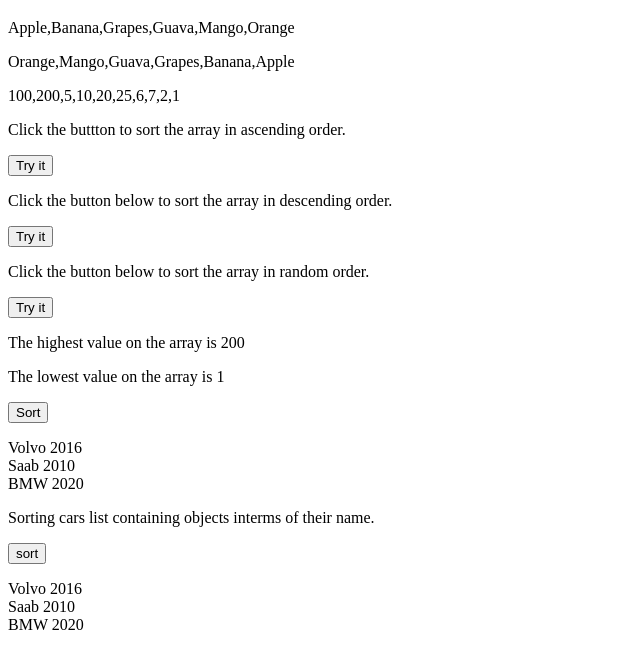
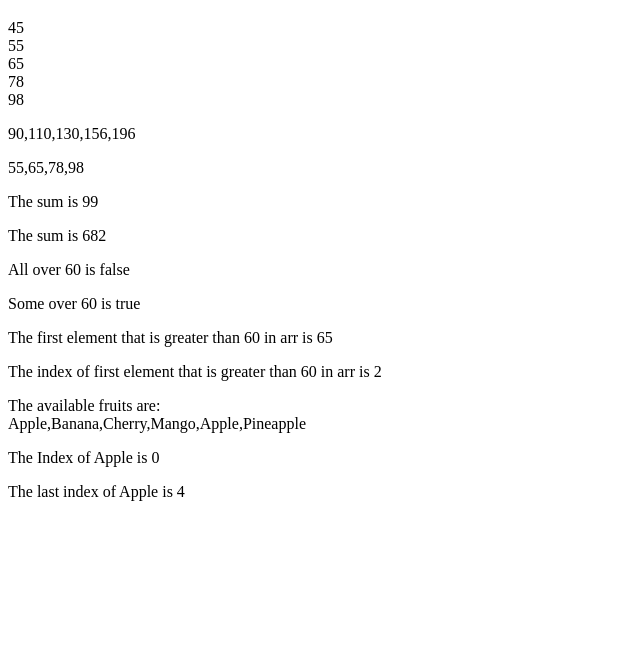
Before and after one commit to NirutaDhimal/javascript, a plain HTML site: page basics/index.html in a window 1280 px wide. Shown: the part 61-730 px from the top of the page, without its empty margins (0-640 px from the left). Drawn offline with Linux system fonts and the light colour scheme.

Commit message:
JS Array Iteration

```diff
--- a/basics/index.html
+++ b/basics/index.html
@@ -7,10 +7,19 @@
     </head>
     <body>
         <h1>Welcome to Javascipt Basics!</h1>
-        <p id = "demo"></p>
+        <p id = "demo"> </p>
         <p id = "demo1"></p>
         <p id = "demo2"></p>
-        <p> Click the buttton to sort the array in ascending order.</p>
+        <p id = "test"></p>
+        <p id = "test1"></p>
+        <p id = "test2"></p>
+        <p id = "test3"></p>
+        <p id = "test6"></p>
+        <p id = "test7"></p>
+        <p id = "fruits"></p>
+        <p id = "test4"></p>
+        <p id = "test5"></p>
+        <!--<p> Click the buttton to sort the array in ascending order.</p>
         <button  type = "button" onclick = "myFunction()">Try it</button>
         <p> Click the button below to sort the array in descending order.</p>
         <button type = "button" onclick = "myFunctionDec()">Try it</button>
@@ -23,8 +32,9 @@
         <button type = "button" onclick = "listCarSort()">Sort</button>
         <p id = "demo7"> </p>
         <p> Sorting cars list containing objects interms of their name.</p>
-        <button type = "button" onclick = "sortByName()">sort</button>
-        <p id = "demo8"></p>
+        <button type = "button" onclick = "sortByName()">sort</button>-->
+
+
 
         <script src = "jsbasics.js">
 
--- a/basics/jsbasics.js
+++ b/basics/jsbasics.js
@@ -562,6 +562,7 @@ console.log(food1);
 */
 
 //JS Array sort
+/*
 document.getElementById("demo").innerHTML = fruits.sort();
 document.getElementById("demo1").innerHTML = fruits.reverse();
 var points = [100,200,5,10,20,25,6,7,2,1];
@@ -601,6 +602,7 @@ document.getElementById("demo6").innerHTML = myArrayMin(points);
 */
 
 //My MIN/MAX JavaScript Method
+/*
 
 function myArrayMax(arr){
        var len = arr.length;
@@ -672,3 +674,73 @@ function displayCars1() {
        cars[1].type + " " + cars[1].year + "<br>" +
        cars[2].type + " " + cars[2].year;
 }
+*/
+
+//Js Array Iteration
+var txt = "";
+var arr = [45,55,65,78,98];
+arr.forEach(myfunction);
+document.getElementById("demo").innerHTML = txt ;
+
+function myfunction(value){
+       txt = txt + value + '<br>';
+}
+
+//Array.map()
+var num = arr.map(myfunc);
+document.getElementById("demo1").innerHTML = num;
+
+function myfunc(value){
+       return value*2 ;
+}
+
+//Array.filter()
+var over50 = arr.filter(myfunc1);
+document.getElementById("demo2").innerHTML = over50;
+
+function myfunc1(value, index, array){
+       if (value > 50){
+            return value;
+       }
+}
+
+//Array.reduce()
+var numbers = [45, 4, 9, 16, 25];
+var sum = numbers.reduce(myFunction);
+
+document.getElementById("test").innerHTML = "The sum is " + sum;
+
+function myFunction(total, value, index, array) {
+  return total + value;
+}
+
+//Array.reduceRight()
+var sum1 = num.reduceRight(myFunction);
+document.getElementById("test1").innerHTML = "The sum is " + sum1 ;
+
+//Array.every()
+var allover60 = arr.every(myfuncs);
+document.getElementById("test2").innerHTML = "All over 60 is " + allover60;
+function myfuncs(value,index,array){
+       return value > 60;
+}
+
+//Array.some()
+var someover60 = arr.some(myfuncs);
+document.getElementById("test3").innerHTML = "Some over 60 is " +someover60;
+
+//Array.indexOf()
+var fruits = ["Apple", "Banana", "Cherry", "Mango","Apple", "Pineapple"];
+var a = fruits.indexOf("Apple");
+document.getElementById("fruits").innerHTML = "The available fruits are: <br>" + fruits;
+document.getElementById("test4").innerHTML = "The Index of Apple is " + a ;
+var b = fruits.lastIndexOf("Apple");
+document.getElementById("test5").innerHTML = "The last index of Apple is " + b;
+
+//Array.find()
+var first = arr.find(myfuncs);
+document.getElementById("test6").innerHTML = "The first element that is greater than 60 in arr is " + first;
+
+//Array.findIndex()
+var firstindex = arr.findIndex(myfuncs);
+document.getElementById("test7").innerHTML = "The index of first element that is greater than 60 in arr is " + firstindex ;
```
